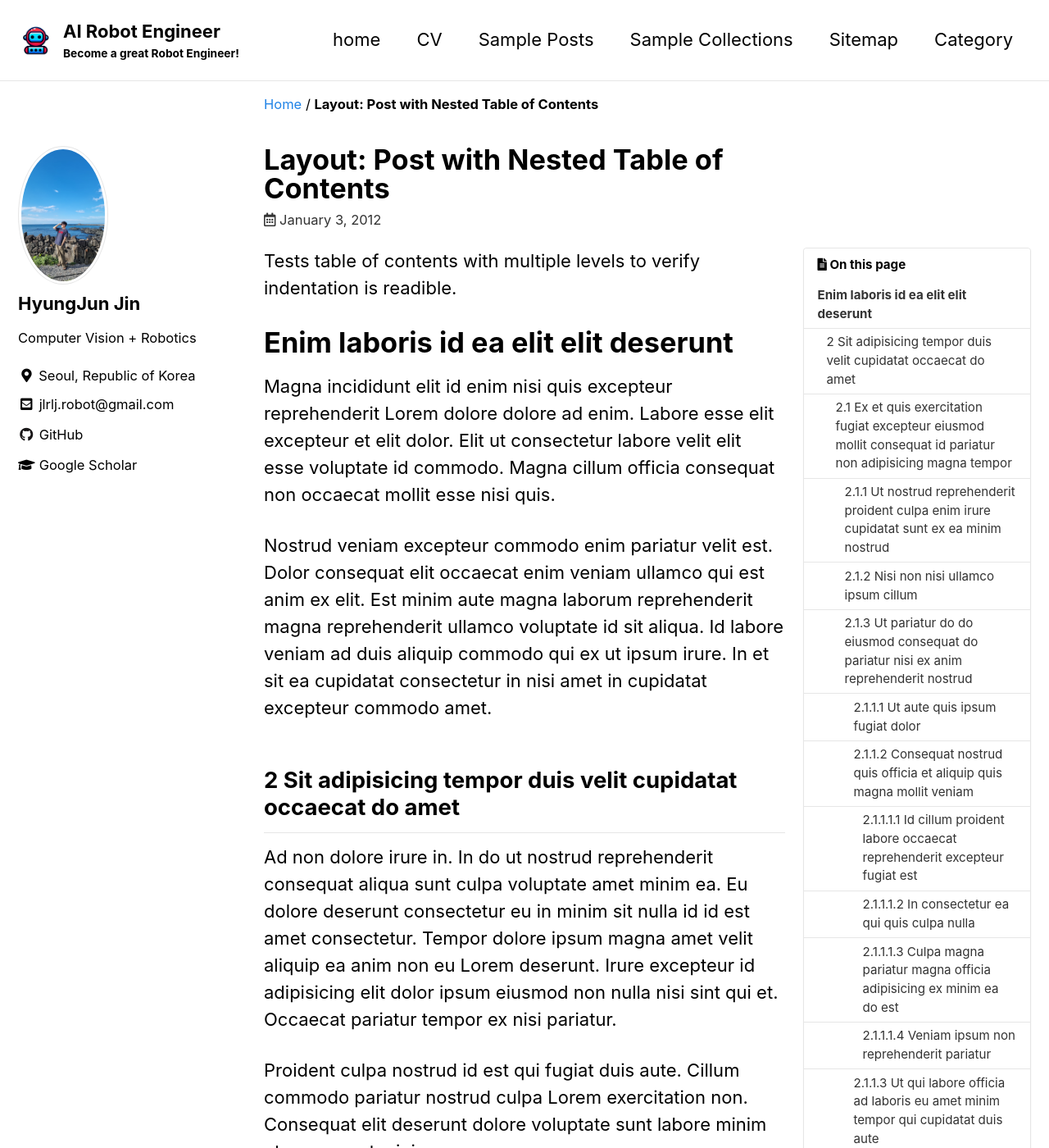
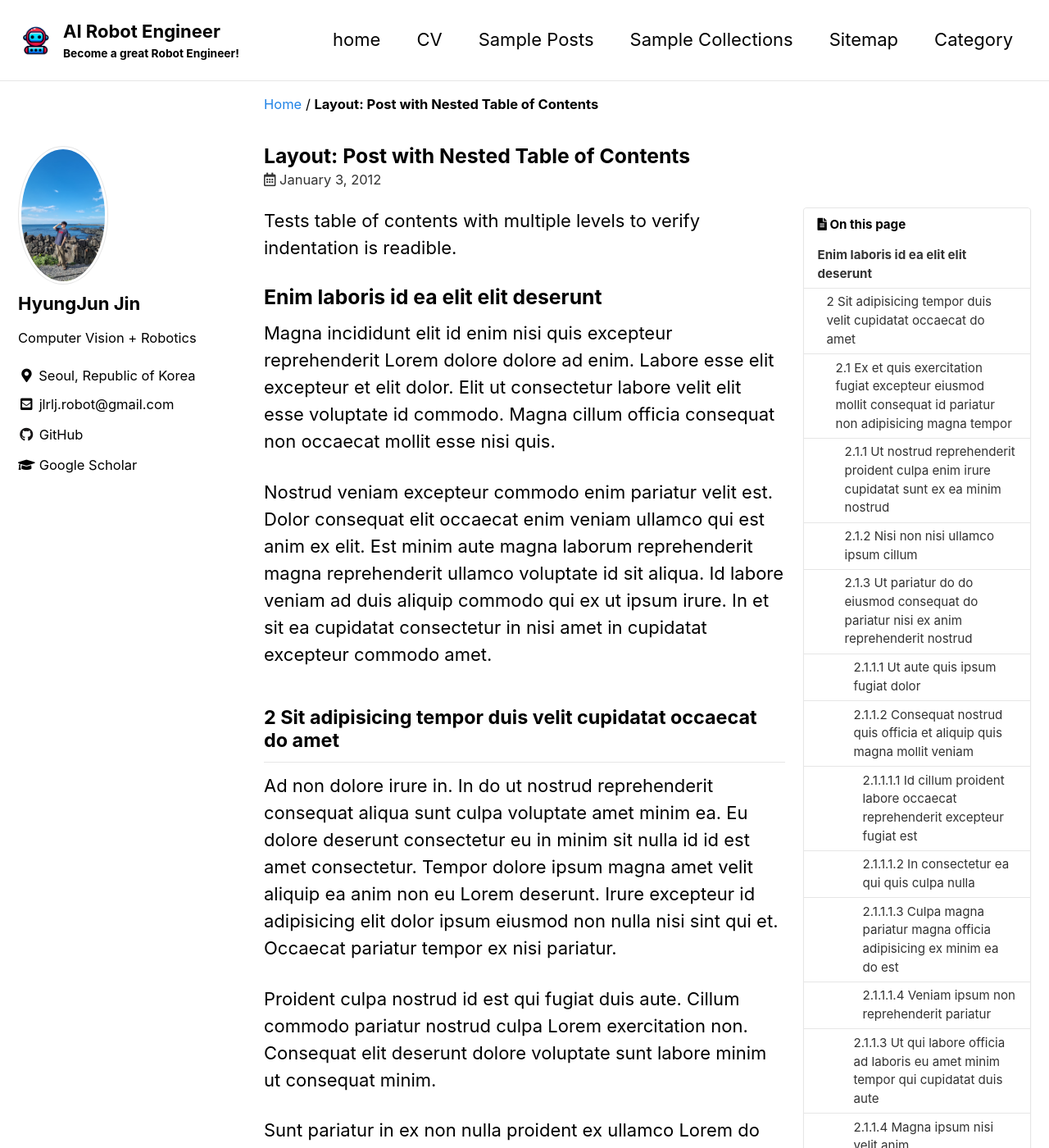
Before and after one commit to HyungJun-Jin/HyungJun-Jin.github.io, a Jekyll site: the page built from _posts/2012-01-03-layout-table-of-contents-indent-post.md, in a window 1280 px wide and 1400 px high. Shown: the whole window at 82% size. Built offline with Jekyll 4.4.1, drawn with Linux system fonts in a browser that asks for light colours; cached includes are drawn as plain includes.

Commit message:
font size

```diff
--- a/_sass/minimal-mistakes/_variables.scss
+++ b/_sass/minimal-mistakes/_variables.scss
@@ -44,12 +44,22 @@ $type-size-7: 0.6875em !default; // ~11px
 $type-size-8: 0.625em !default; // ~10px
 
 /* headline scale */
-$h-size-1: 1.563em !default; // ~25.008px
-$h-size-2: 1.25em !default; // ~20px
-$h-size-3: 1.125em !default; // ~18px
-$h-size-4: 1.0625em !default; // ~17px
-$h-size-5: 1.03125em !default; // ~16.5px
-$h-size-6: 1em !default; // ~16px
+$h-size-1: 1.125em !default; // ~18px
+$h-size-2: 1.0625em !default; // ~17px
+$h-size-3: 1.03125em !default; // ~16.5px
+$h-size-4: 1em !default; // ~16px
+$h-size-5: 0.94em !default; // ~1px
+$h-size-6: 0.88em !default; // ~1px
+
+// /* headline scale */
+// $h-size-1: 1.563em !default; // ~25.008px
+// $h-size-2: 1.25em !default; // ~20px
+// $h-size-3: 1.125em !default; // ~18px
+// $h-size-4: 1.0625em !default; // ~17px
+// $h-size-5: 1.03125em !default; // ~16.5px
+// $h-size-6: 1em !default; // ~16px
+
+
 
 /*
    Colors
@@ -112,8 +122,8 @@ $xing-color: #006567 !default;
 
 /* links */
 $link-color: mix(#000, #2491ff, 10%) !default;  // $info-color
-$link-color-hover: mix(#000, $link-color, 25%) !default;
-$link-color-visited: mix(#fff, $link-color, 15%) !default;
+$link-color-hover: mix(#000, $link-color, 45%) !default;
+$link-color-visited: mix(#fff, $link-color, 45%) !default;
 $masthead-link-color: $primary-color !default;
 $masthead-link-color-hover: mix(#000, $primary-color, 25%) !default;
 $navicon-link-color-hover: mix(#fff, $primary-color, 75%) !default;
```
